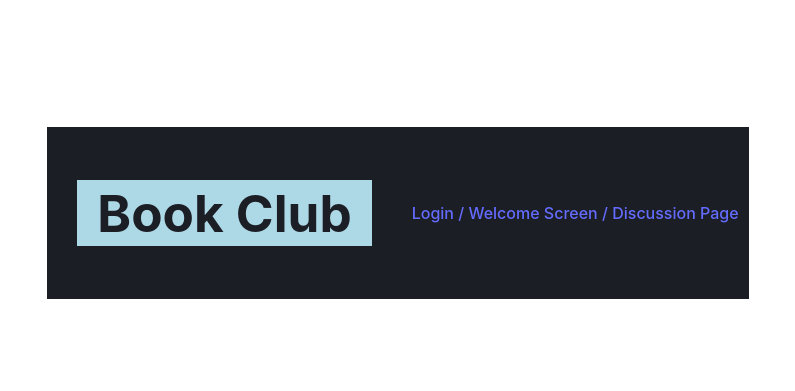
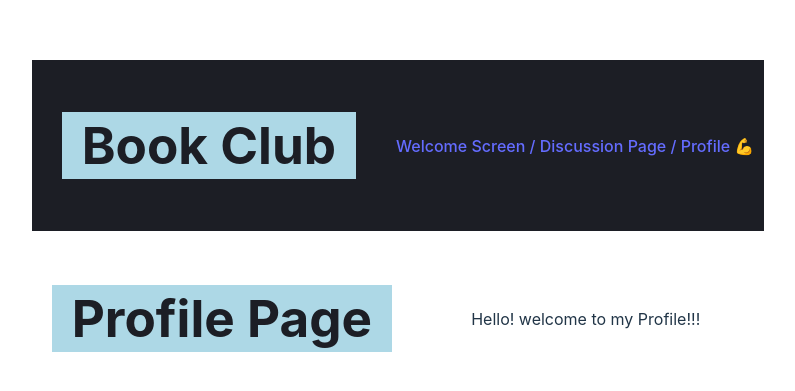
Before and after one commit to Santy520/Get-LITerary, a React (Vite) app in the folder client/: page /Profile in a window 1280 px wide. Shown: the part 177-568 px from the top of the page, without its empty margins (242-1037 px from the left). Built offline with nearby package versions, Linux system fonts and the light colour scheme.

Commit message:
Added routes to the ErrorPage and Topics

```diff
--- a/client/src/App.jsx
+++ b/client/src/App.jsx
@@ -5,6 +5,9 @@ import Login from './pages/Login'
 import Signup from './pages/Signup'
 import PostForm from './components/PostForm'
 import Post from './components/Post'
+import ErrorPage from './pages/ErrorPage'
+import Profile from './pages/Profile'
+import Topic from './pages/Topic'
 import { Routes, Route } from 'react-router-dom'
 import './App.css'
 
@@ -20,7 +23,9 @@ function App() {
         <Route exact path="/Signup" element={<Signup />}></Route>
         <Route exact path="/PostForm" element={<PostForm />}></Route>
         <Route exact path="/Post" element={<Post />}></Route>
-
+        <Route exact path="/Profile" element={<Profile />}></Route>
+        <Route exact path="/Topic" element={<Topic />}></Route>
+        <Route path="*" element={<ErrorPage />} /> {/* Catch-all route for undefined paths */}
       </Routes>
     </>
   )
--- a/client/src/components/Header.jsx
+++ b/client/src/components/Header.jsx
@@ -8,10 +8,9 @@ function Header() {
                 <h1 className='left'>Book Club</h1>
 
                 <ul className='right'>
-                    <Link className='link' to="/">Login / </Link>
                     <Link className='link' to="/WelcomeScreen">Welcome Screen / </Link>
-                    <Link className='link' to="/Discussion">Discussion Page </Link>
-
+                    <Link className='link' to="/Discussion">Discussion Page / </Link>
+                    <Link className='link' to="/Profile">Profile 💪</Link>
                 </ul>
 
 
--- a/client/src/pages/DiscussionBoard.jsx
+++ b/client/src/pages/DiscussionBoard.jsx
@@ -1,6 +1,8 @@
+import { Link } from 'react-router-dom';
 import { useState } from 'react';
 import PostForm from '../components/PostForm';
 import Post from '../components/Post';
+
 
 function DiscussionBoard() {
   const [posts, setPosts] = useState([]);
@@ -16,7 +18,7 @@ function DiscussionBoard() {
   return (
     <div className="discussion-board">
       <h1>Discussion Board</h1>
-      {/* The subscribe button is removed */}
+     <Link to="/Topic">Topic</Link>
       <PostForm addPost={addPost} />
       <div className="posts">
         {posts.map(post => (
--- /dev/null
+++ b/client/src/pages/Profile.jsx
@@ -0,0 +1,19 @@
+function Profile() {
+
+
+    return (
+
+
+        <div className="body-section">
+            <h1 className="body">Profile Page</h1>
+            <p className="body-text">
+                Hello! welcome to my Profile!!!
+            </p>
+
+        </div>
+
+
+    )
+}
+
+export default Profile
--- a/client/src/pages/Topic.jsx
+++ b/client/src/pages/Topic.jsx
@@ -1,7 +1,7 @@
 import { useQuery } from '@apollo/client';
 import { GET_TOPICS } from '../utils/queries';
 
-const Topics = () => {
+const Topic = () => {
     const { loading, data, error } = useQuery(GET_TOPICS);
 
     if (loading) {
@@ -40,4 +40,4 @@ const Topics = () => {
     }
 };
 
-export default Topics;
+export default Topic;
```
